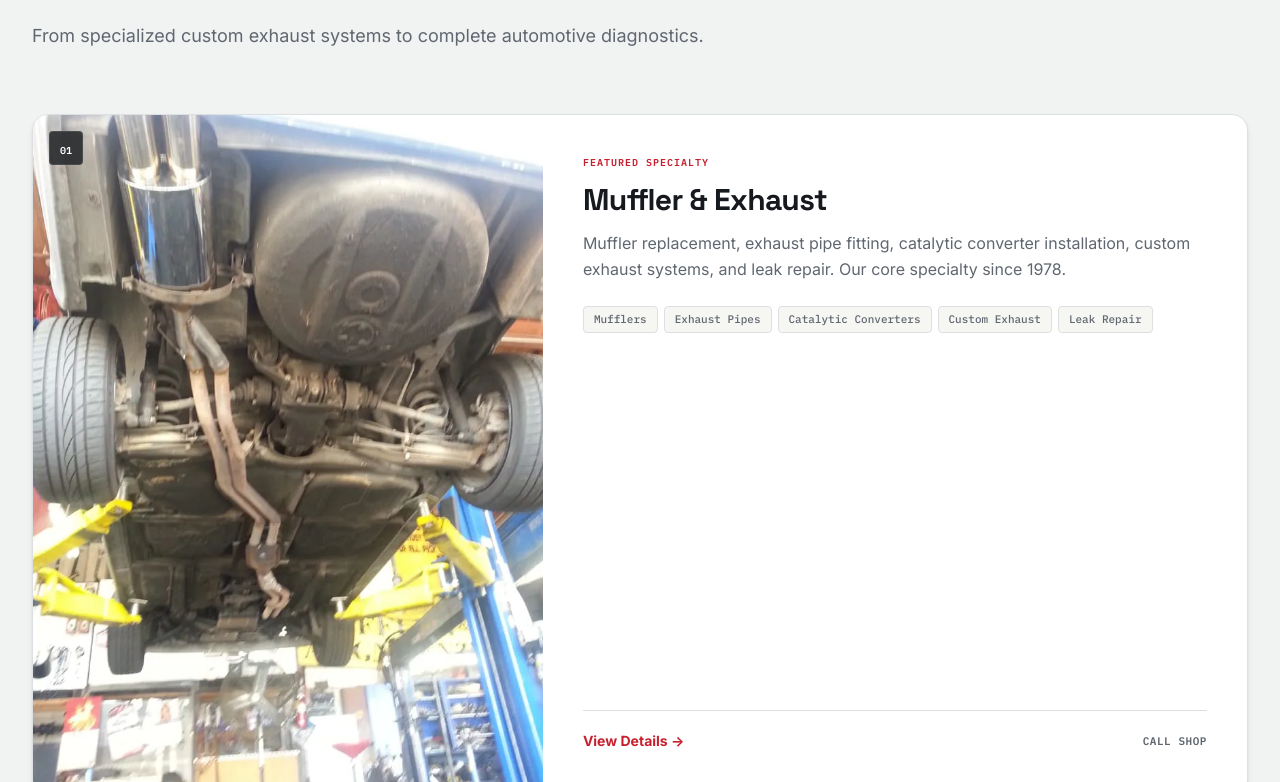
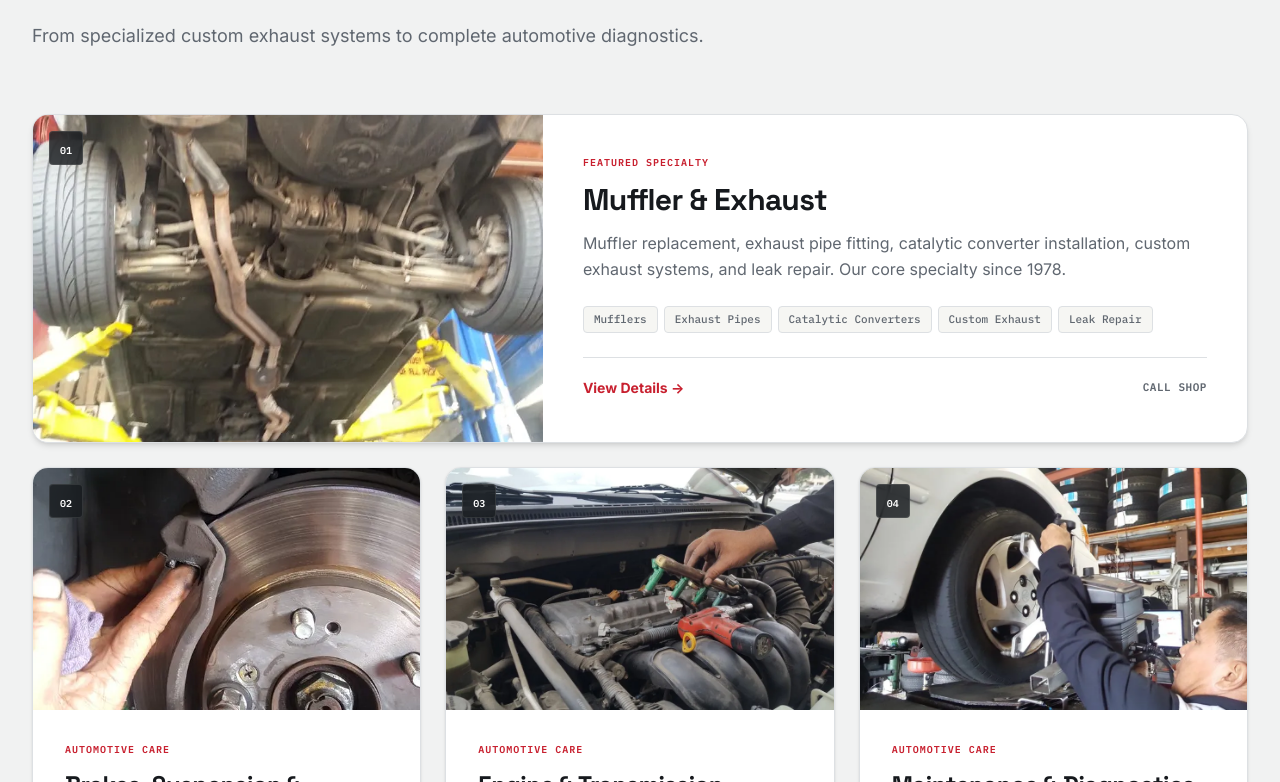
Before and after one commit to sergiio01024-lgtm/anaheim-auto-repair, a React (Vite) app: page / in a window 1280 px wide. Shown: the part 1158-1940 px from the top of the page. Built offline with nearby package versions, Linux system fonts and the light colour scheme; no server answers; the HTML template or start-up script is replaced by a standard one.

Commit message:
style: tighten featured service card layout

```diff
--- a/src/components/ServicePanels.tsx
+++ b/src/components/ServicePanels.tsx
@@ -122,17 +122,17 @@ export function ServicePanels() {
                       : "col-span-1 shadow-sm hover:shadow-md"
                   }`}
                 >
-                  <div className={`flex flex-col ${isFeatured ? "lg:flex-row h-full" : "h-full justify-between"}`}>
+                  <div className={`flex flex-col ${isFeatured ? "lg:flex-row" : "h-full justify-between"}`}>
                     {/* Image */}
-                    <div className={`relative overflow-hidden ${isFeatured ? "lg:w-[42%] min-h-[280px] lg:min-h-full" : "w-full aspect-[16/10]"}`}>
+                    <div className={`relative overflow-hidden flex-shrink-0 ${isFeatured ? "lg:w-[42%] min-h-[250px] lg:min-h-0" : "w-full aspect-[16/10]"}`}>
                       <img
                         src={service.image}
                         alt={service.imageAlt}
-                        className="w-full h-full object-cover transition-transform duration-550 group-hover:scale-[1.02]"
+                        className={`w-full h-full object-cover transition-transform duration-550 group-hover:scale-[1.02] ${isFeatured ? "lg:absolute lg:inset-0" : ""}`}
                         loading="lazy"
                       />
                       {/* Number Badge */}
-                      <div className="absolute top-4 left-4 px-2.5 py-1 rounded bg-[#16191D]/80 backdrop-blur-sm border border-white/10">
+                      <div className="absolute top-4 left-4 px-2.5 py-1 rounded bg-[#16191D]/80 backdrop-blur-sm border border-white/10 z-10">
                         <span className="text-[10px] font-mono font-semibold text-white">{service.number}</span>
                       </div>
                     </div>
```
